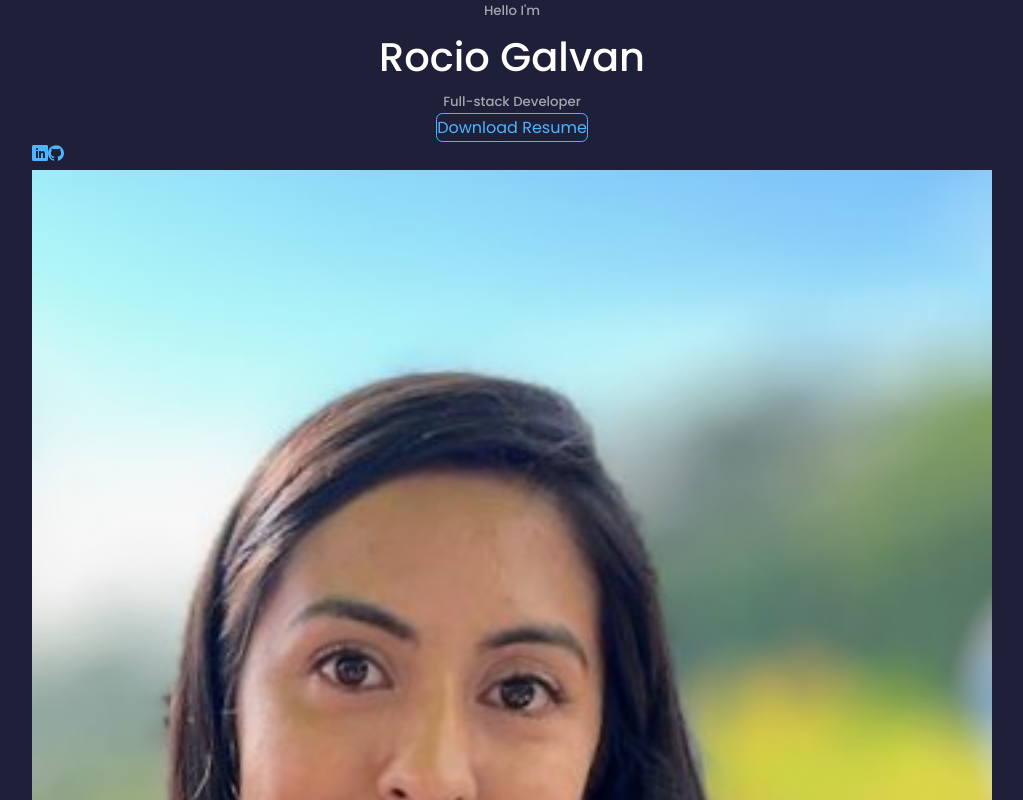
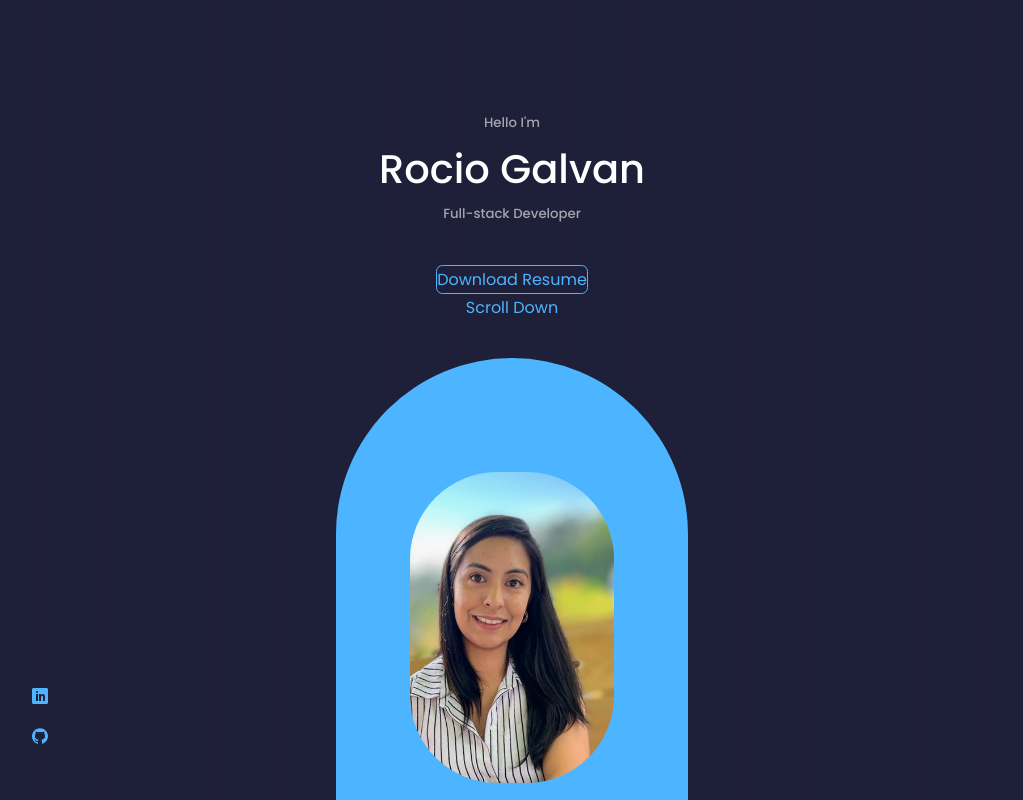
Before and after one commit to Ro-Galvan/professional-react-portfolio, a React (Create React App) app: page / in a window 1280 px wide. Shown: the top 800 px of the page, without its empty margins (128-1151 px from the left). Built offline with nearby package versions, Linux system fonts and the light colour scheme.

Commit message:
updated picture of myself with a rounded border and added styling to header component

```diff
--- a/src/components/header/Header.jsx
+++ b/src/components/header/Header.jsx
@@ -1,7 +1,8 @@
 import React from 'react'
 import './header.css'
 import CTA from './CTA'
-import ME from '../../assets/me.jpg'
+// used https://pinetools.com/round-corners-image to round image
+import ME from '../../assets/me.png'
 import HeaderSocials from './HeaderSocials'
 
 export default function Header() {
--- a/src/components/header/header.css
+++ b/src/components/header/header.css
@@ -0,0 +1,62 @@
+header {
+  height: 100vh;
+  padding-top: 7rem;
+  /* makes the picture cutoff */
+  overflow: hidden;
+}
+
+.header__container {
+  text-align: center;
+  /* contains to the header section only-if you look at inspection editor the box was taking up the entire screen then it went to header section only */
+  height: 100%;
+  position: relative;
+}
+
+/* call to action buttons */
+.cta {
+  margin-top: 2.5rem;
+  /* ONLY USE IF YOU ADD 2nd button like contact me */
+  /* display: flex; */
+  /* gap: 1.2rem; */
+  /* justify-content: center; */
+}
+
+/* social buttons */
+/* if you want them at the top of page */
+/* .header__socials {
+  margin-top: 1.5rem;
+  display: flex;
+  gap: 2rem;
+  justify-content: center;
+} */
+
+/* if you want them on left side of page */
+.header__socials {
+  display: flex;
+  flex-direction: column;
+  align-items: center;
+  gap: 0.8rem;
+  position: absolute;
+  left: 0;
+  bottom: 3rem;
+}
+
+.me {
+  background: var(--color-primary);
+  /* 2nd option */
+  /* background: linear-gradient(var(--color-primary)); */
+  width: 22rem;
+  height: 30rem;
+  position: absolute;
+  /* to position in the middle subtract half the width from 50% */
+  left: calc(50% - 11rem);
+  /* or */
+  /* left: 50%;
+  transform: translateX(-50%); */
+  /* display: flex; */
+  margin-top: 4rem;
+  /* to get an arch on background */
+  border-radius: 12rem 12rem 0 0;
+  overflow: hidden;
+  padding: 4rem 1.5rem 1.5rem 1.5rem;
+}
--- a/src/index.css
+++ b/src/index.css
@@ -166,6 +166,6 @@ img {
   }
 }
 /* call to action buttons */
-.cta {
+/* .cta {
   text-align: center;
-}
+} */
```
Also changed, not shown: src/assets/me.png (added), src/assets/mewithoutroundedcorners.jpg (renamed from src/assets/me.jpg).
